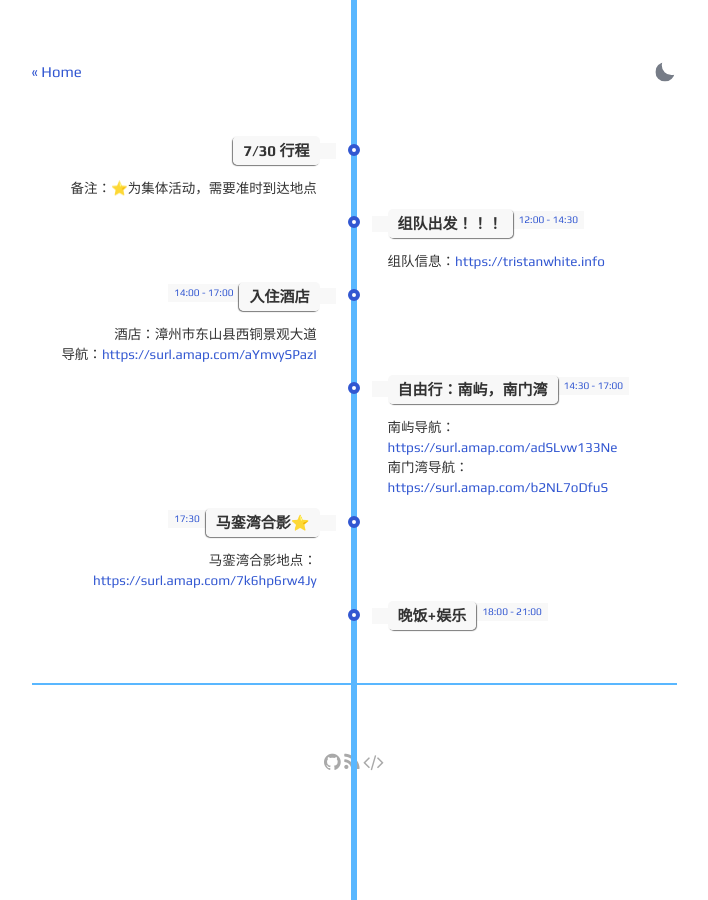
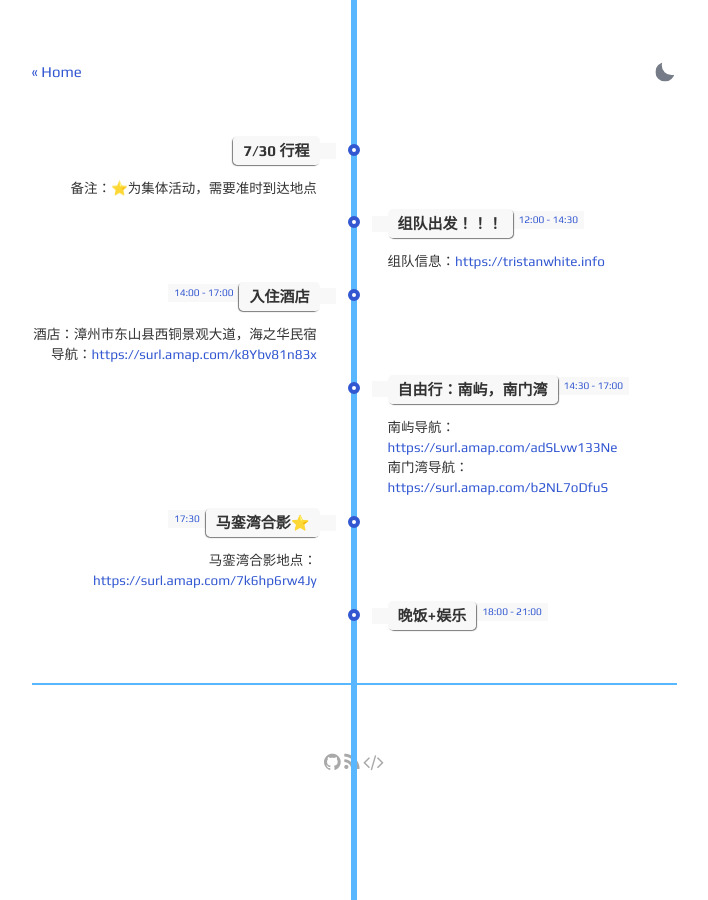
Before and after one commit to DavideBri/Gesko, a Jekyll site: the page built from jul-30.html, in a window 1280 px wide. Shown: the whole page, without its empty margins (286-994 px from the left). Built offline with Jekyll 4.4.1, drawn with Linux system fonts in a browser that asks for light colours.

Commit message:
update time

```diff
--- a/jul-30.html
+++ b/jul-30.html
@@ -50,8 +50,8 @@ layout: default
                     <span class="time-wrapper"><span class="time">14:00 - 17:00</span></span>
                 </div>
                 <div class="desc">
-                    <p>酒店：漳州市东山县西铜景观大道</p>
-                    <p>导航：<a href="https://surl.amap.com/aYmvySPazI" target="_top">https://surl.amap.com/aYmvySPazI</a></p>
+                    <p>酒店：漳州市东山县西铜景观大道，海之华民宿</p>
+                    <p>导航：<a href="https://surl.amap.com/k8Ybv81n83x" target="_top">https://surl.amap.com/k8Ybv81n83x</a></p>
                 </div>
             </div>
         </li>
```
Also changed, not shown: _posts/2022-10-03-after-reading-crónica-de-una-muerte-anunciada.md (+1 -1 lines).
